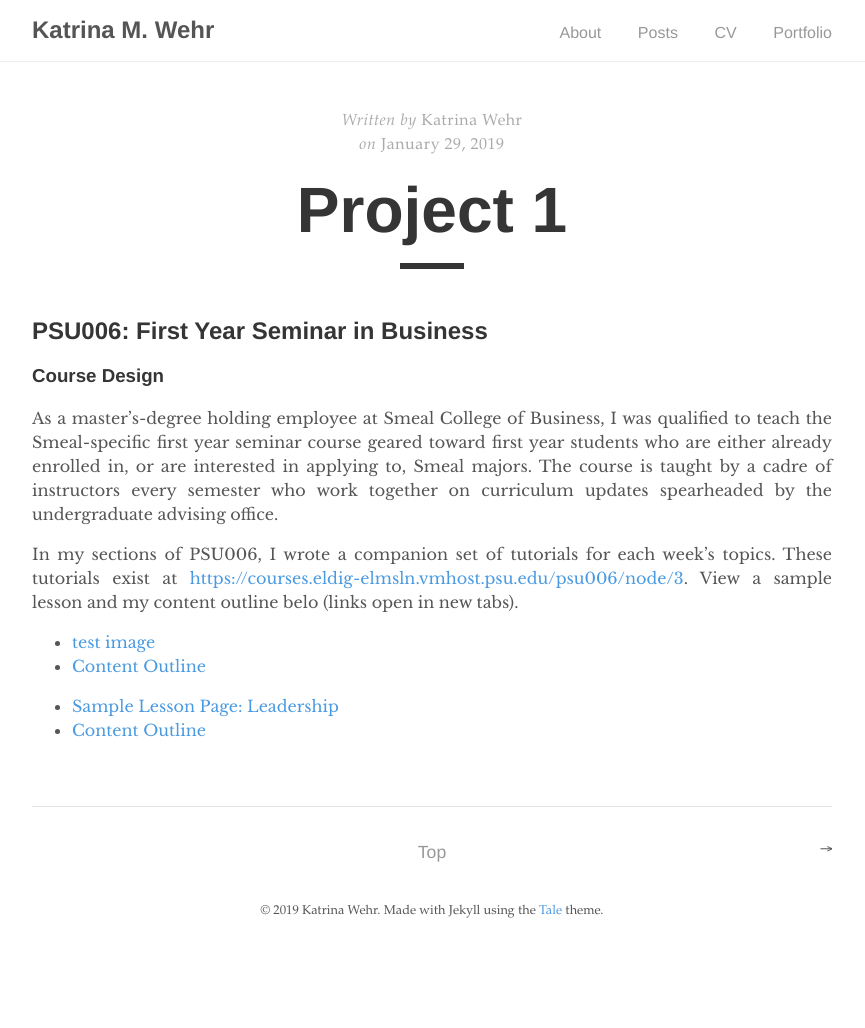
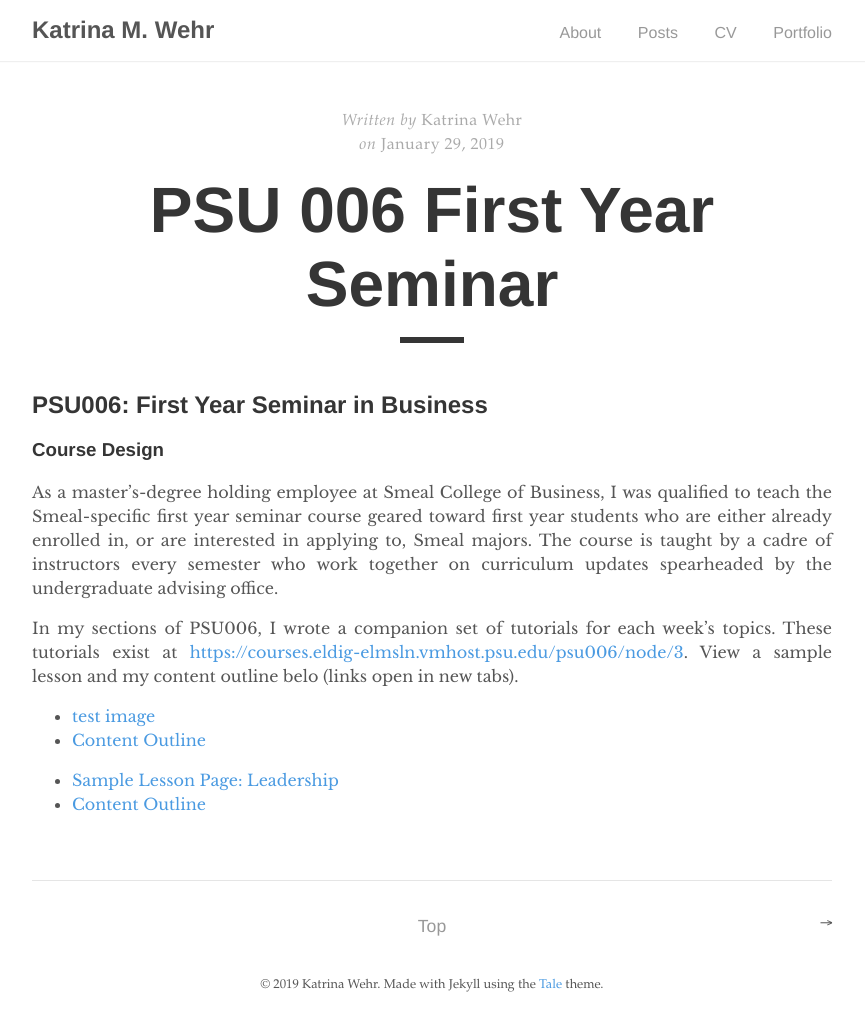
Before and after one commit to kat-wehr/mysite, a Jekyll site: the page built from _portfolio/psu006.md, in a window 1280 px wide. Shown: the whole page, without its empty margins (208-1073 px from the left). Built offline with Jekyll 4.4.1, drawn with Linux system fonts in a browser that asks for light colours; nearby versions of some CDN libraries; before the commit the page ends 954 px from its top, so only the background shows below that.

Commit message:
Update psu006.md

```diff
--- a/_portfolio/psu006.md
+++ b/_portfolio/psu006.md
@@ -1,6 +1,6 @@
 ---
 layout: post
-title: Project 1
+title: PSU 006 First Year Seminar
 categories: [course design, teaching]
 description: Some artifacts from experience teaching PSU 006.
 ---
```
